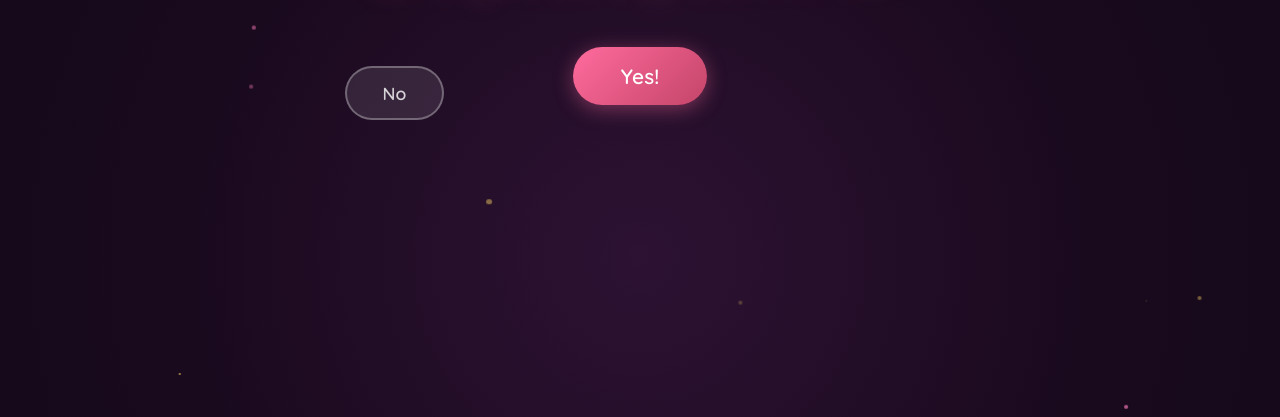
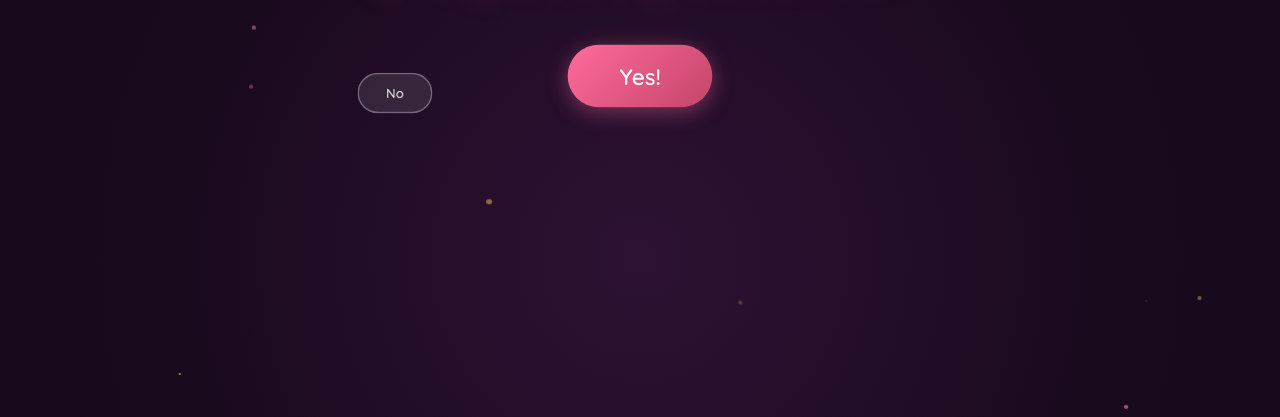
Before and after one commit to sixtusagbo/be-my-valentine, a website built with Vite: page index.html in a window 1280 px wide. Both pictures are taken after a click on the button "No". Shown: the part 383-800 px from the top of the page. Built offline with nearby package versions, Linux system fonts and the light colour scheme.

Commit message:
Shrink No button and grow Yes button on each flee attempt

```diff
--- a/src/main.js
+++ b/src/main.js
@@ -11,6 +11,8 @@ let pointerY = -1000
 let noX = 0
 let noY = 0
 let noPlaced = false
+let noScale = 1
+let yesScale = 1
 
 // Web Audio typing sound
 let audioCtx
@@ -201,6 +203,13 @@ function fleeNoButton(btn) {
   const bh = btn.offsetHeight
   const pad = 20
 
+  // Shrink No, grow Yes
+  noScale = Math.max(0.15, noScale * 0.75)
+  yesScale = Math.min(1.6, yesScale + 0.08)
+  btn.style.transform = `scale(${noScale})`
+  const yesBtn = document.getElementById('btnYes')
+  yesBtn.style.transform = `scale(${yesScale})`
+
   // Pick a random spot far from pointer
   let newX, newY, dist
   let attempts = 0
--- a/src/style.css
+++ b/src/style.css
@@ -174,7 +174,7 @@ body {
   color: rgba(255, 255, 255, 0.8);
   cursor: pointer;
   position: fixed;
-  transition: left 0.12s ease-out, top 0.12s ease-out, opacity 0.5s ease-out;
+  transition: left 0.12s ease-out, top 0.12s ease-out, opacity 0.5s ease-out, transform 0.3s ease-out;
   z-index: 10;
   white-space: nowrap;
 }
```
